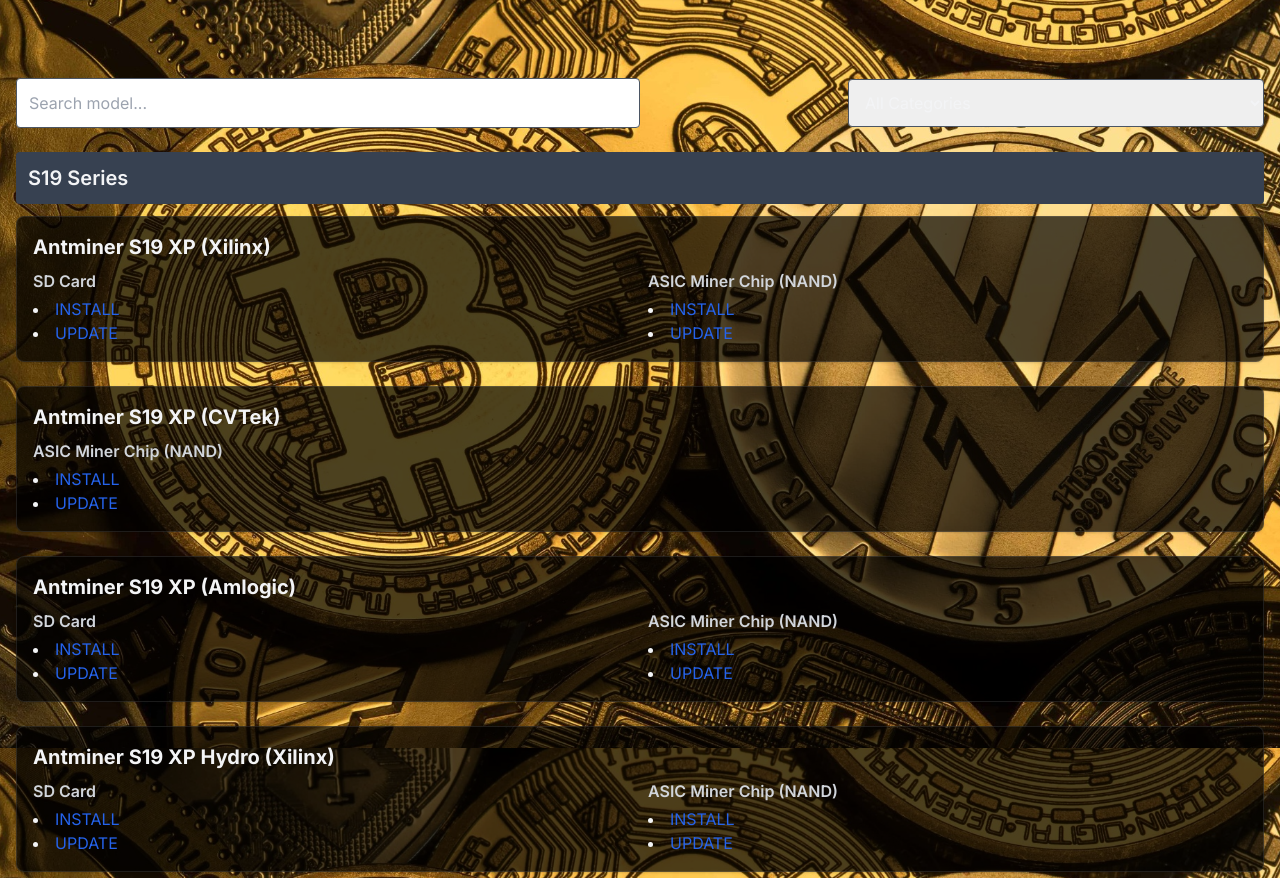
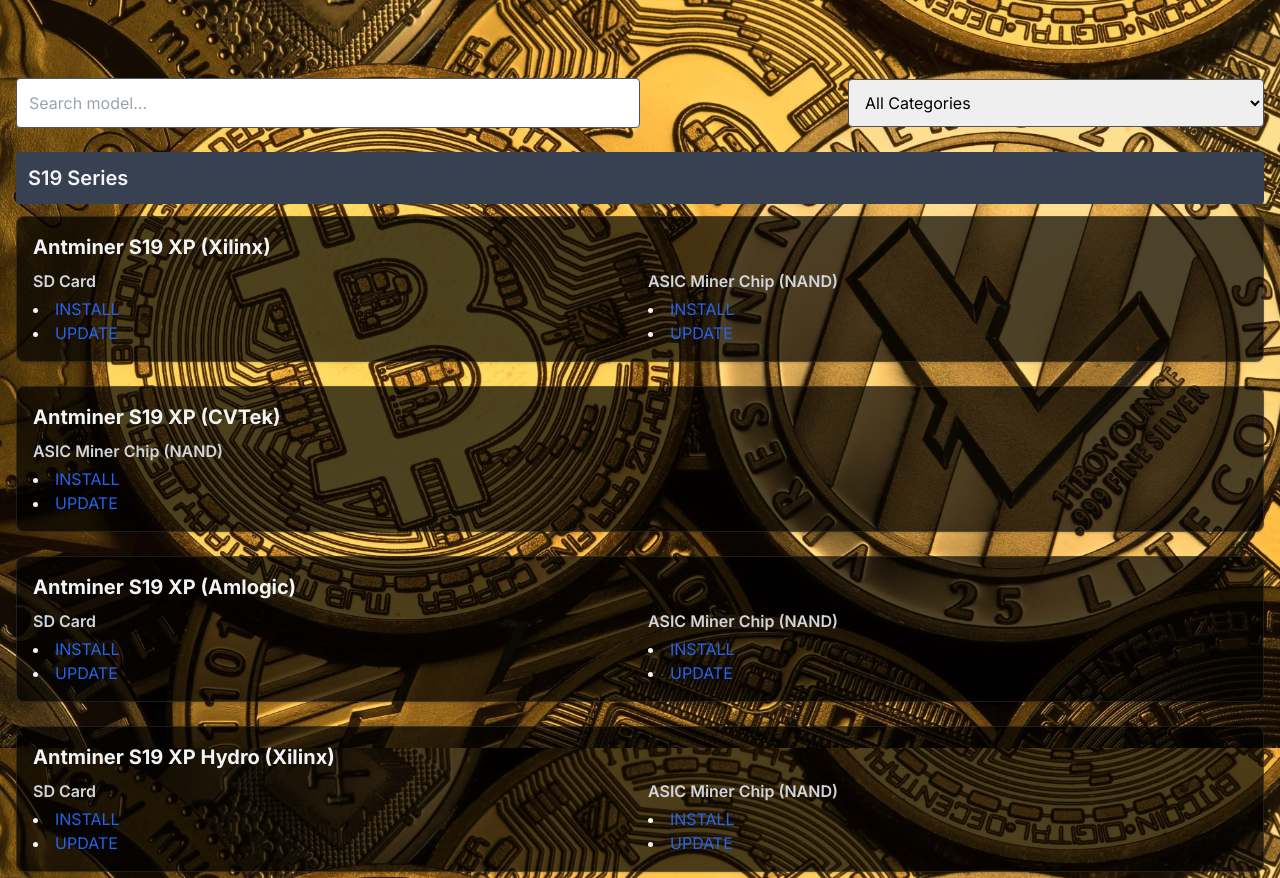
Before and after one commit to vnishofficial/vnishofficial.github.io, a plain HTML site: page index.html in a window 1280 px wide. Shown: the part 852-1730 px from the top of the page. Drawn offline with nearby package versions, Linux system fonts and the light colour scheme.

Commit message:
Update index.html

```diff
--- a/index.html
+++ b/index.html
@@ -155,12 +155,11 @@ j=d.createElement(s),dl=l!='dataLayer'?'&l='+l:'';j.async=true;j.src=
 </div>
 
 <h2 class="text-4xl font-extrabold text-center mb-10 text-transparent bg-clip-text bg-gradient-to-r from-lime-400 to-cyan-500">Firmware Downloads</h2>
-
-  <div class="mb-6 flex flex-col md:flex-row items-center justify-between gap-4">
-    <input type="text" id="searchInput" placeholder="Search model..." class="w-full md:w-1/2 p-3 border border-gray-600 dark:border-gray-600 rounded" onkeyup="filterModels()">
-    <select id="categoryFilter" onchange="filterModels()" class="p-3 border border-gray-600 dark:border-gray-600 rounded w-full md:w-1/3">
-      <option value="">All Categories</option><option value="s19">S19 Series</option><option value="s21">S21 Series</option><option value="t19">T19 Series</option><option value="t21">T21 Series</option><option value="l7">L7 Series</option><option value="l9">L9 Series</option>
-    </select>
+<div class="mb-6 flex flex-col md:flex-row items-center justify-between gap-4">
+<input class="text-black w-full md:w-1/2 p-3 border border-gray-600 dark:border-gray-600 rounded" id="searchInput" onkeyup="filterModels()" placeholder="Search model..." type="text"/>
+<select class="text-black p-3 border border-gray-600 dark:border-gray-600 rounded w-full md:w-1/3" id="categoryFilter" onchange="filterModels()">
+<option value="">All Categories</option><option value="s19">S19 Series</option><option value="s21">S21 Series</option><option value="t19">T19 Series</option><option value="t21">T21 Series</option><option value="l7">L7 Series</option><option value="l9">L9 Series</option>
+</select>
   </div>
   <div id="firmwareTable">
 
```
